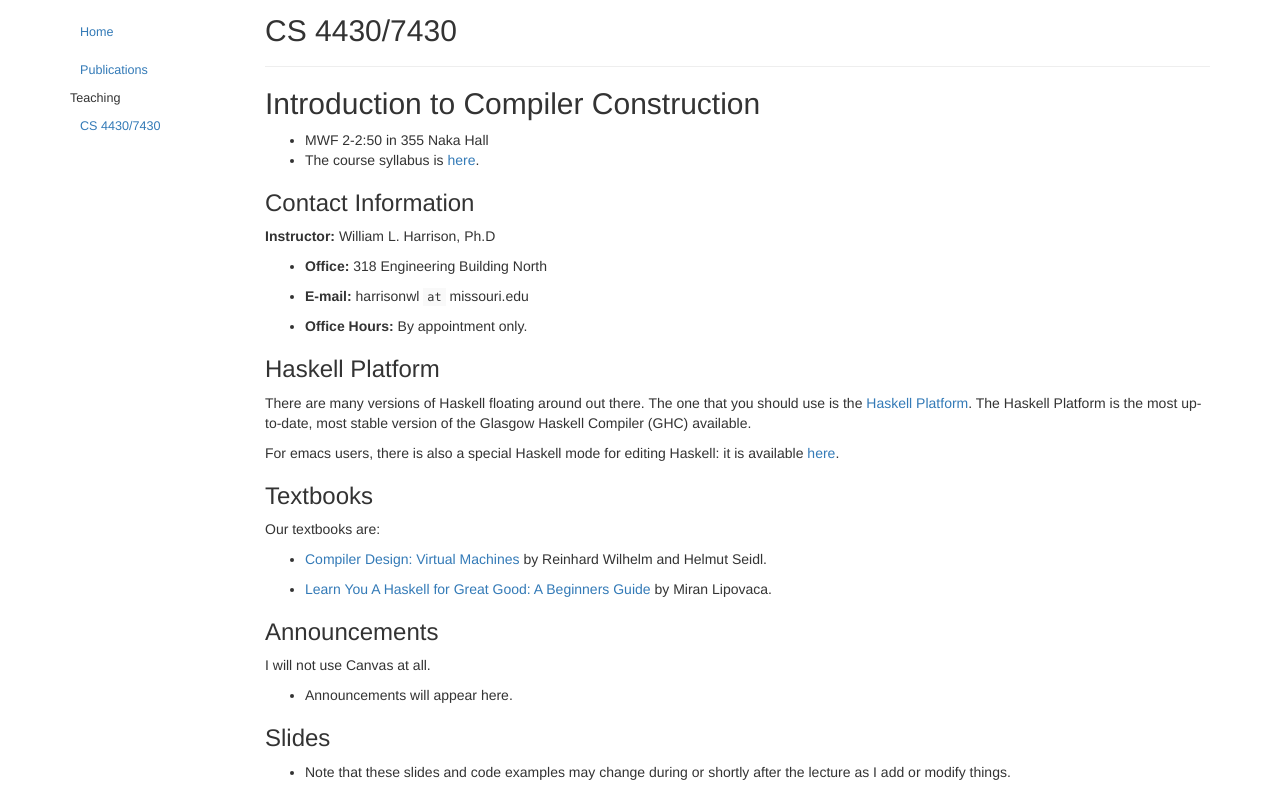
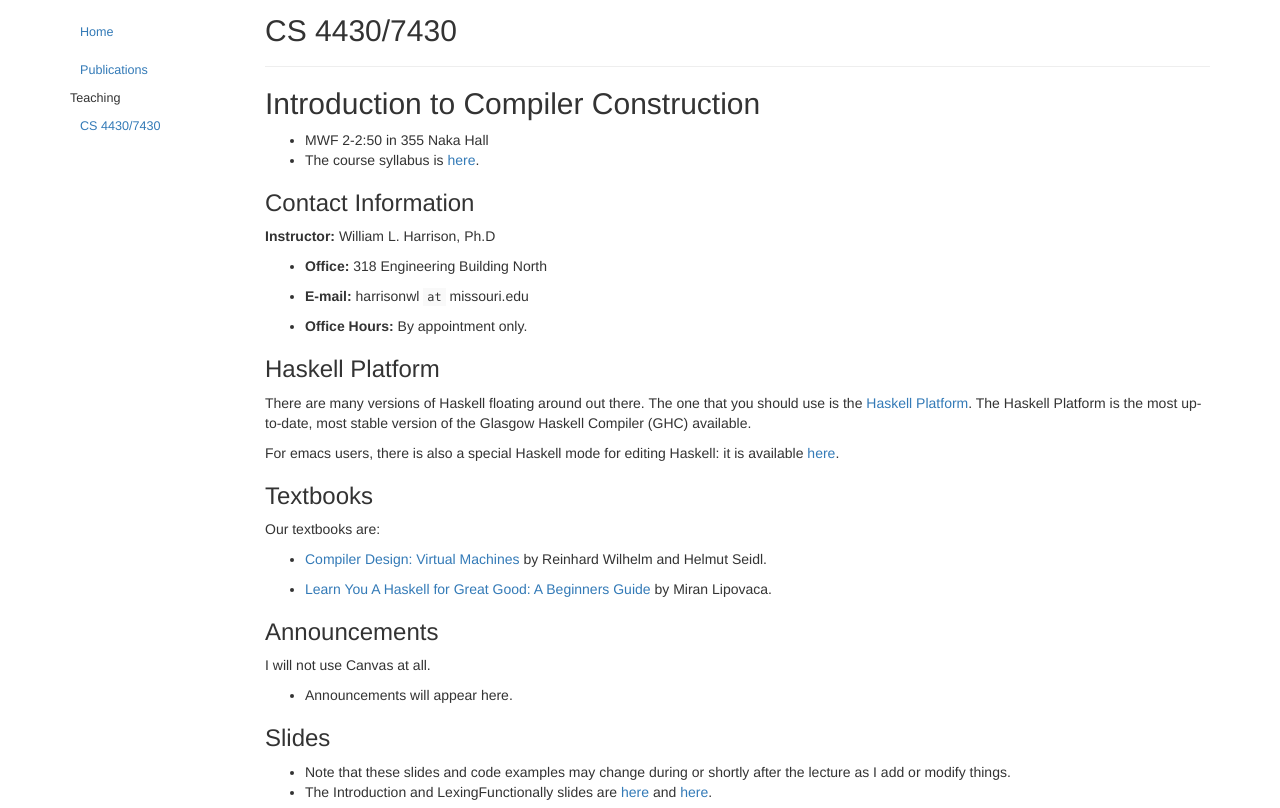
Before and after one commit to harrisonwl/harrisonwl.github.io, a Jekyll site: the page built from _posts/2019-01-15-4430.md, in a window 1280 px wide, cut to the strip 47-855 px from the top of the page. Built offline with Jekyll 4.4.1, drawn with Linux system fonts in a browser that asks for light colours.

Commit message:
adding slides from Friday 1-25 lecture

```diff
--- a/_posts/2019-01-15-4430.md
+++ b/_posts/2019-01-15-4430.md
@@ -48,3 +48,4 @@ I will not use Canvas at all.
 ### Slides
 
 * Note that these slides and code examples may change during or shortly after the lecture as I add or modify things.
+* The Introduction and LexingFunctionally slides are <a href="https://harrisonwl.github.io/assets/courses/compilers/spring2019/slides/Introduction.pdf">here</a> and  <a href="https://harrisonwl.github.io/assets/courses/compilers/spring2019/slides/LexingFunctionally.pdf">here</a>.
```
Also changed, not shown: 2 other files.
